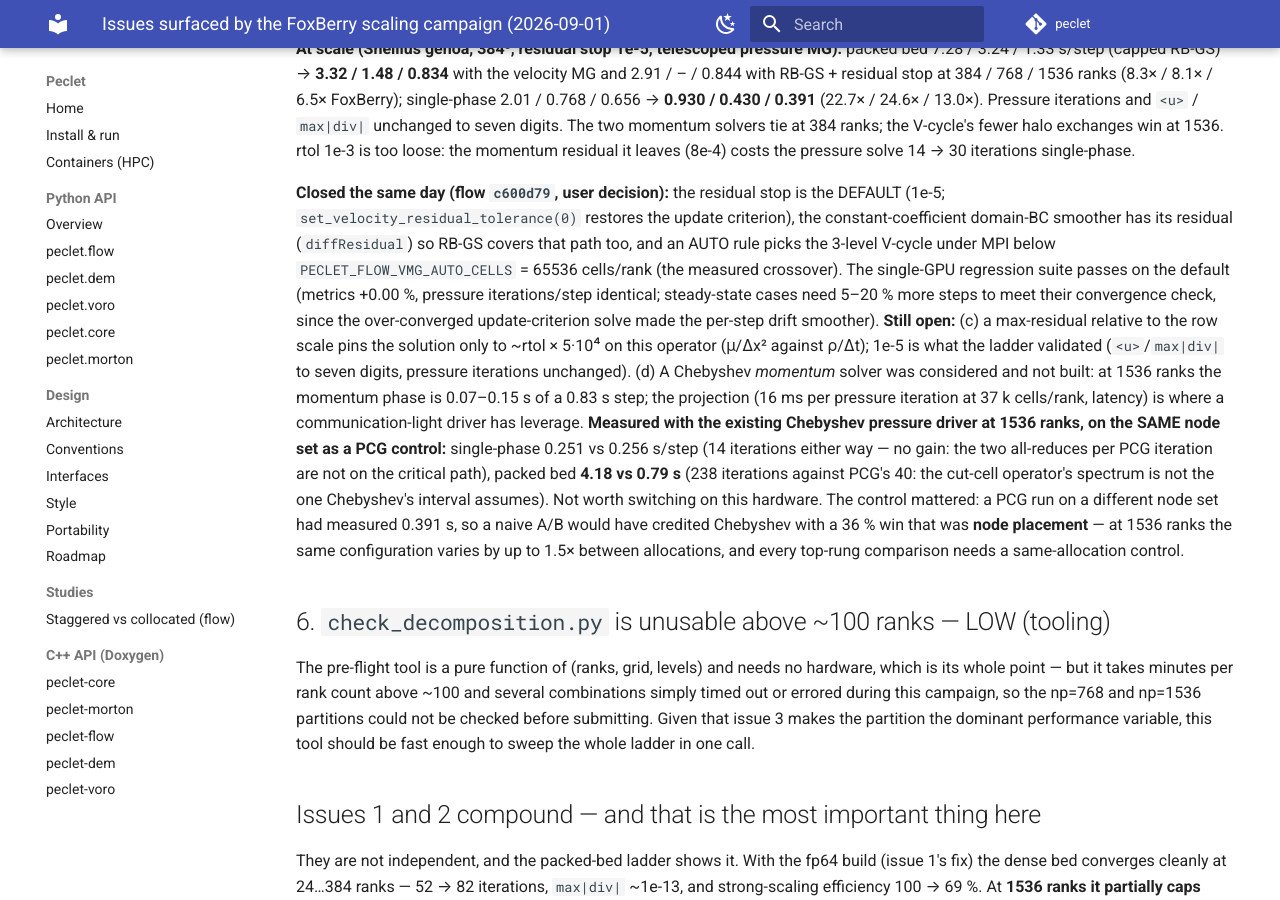
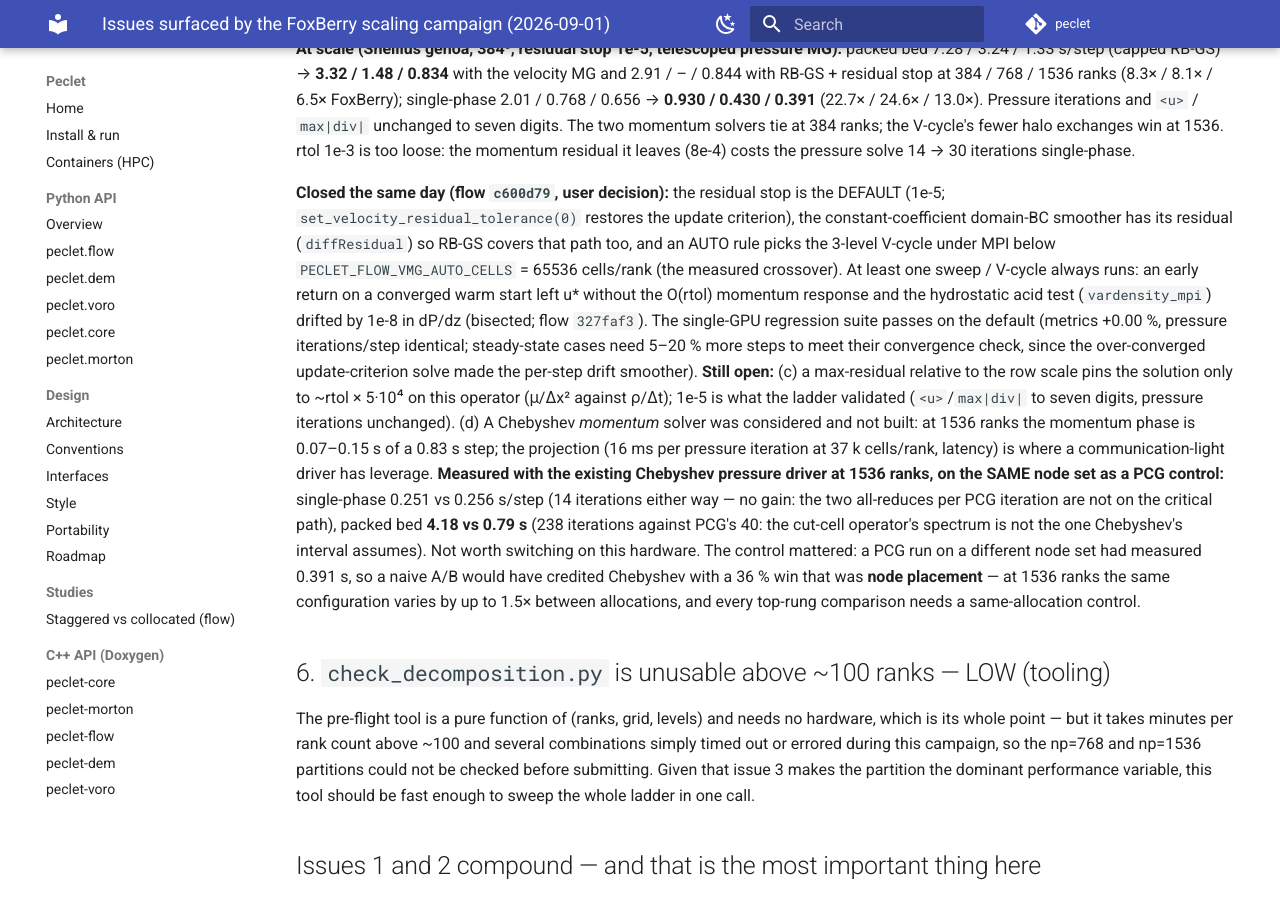
Before and after one commit to computational-chemical-engineering/peclet, an MkDocs documentation site: the page built from docs/SCALING_ISSUES.md, in a window 1280 px wide and 900 px high, scrolled down 4871 px. Built offline with MkDocs 1.6.1 and Material for MkDocs 9.7.7, drawn with Linux system fonts in a browser that asks for light colours; comment, search, counter and statistics services are not loaded.

Commit message:
docs(SCALING_ISSUES): residual stop -- no early return (hydrostatic acid test)
Co-Authored-By: Claude Fable 5.1 <noreply@anthropic.com>
Claude-Session: https://claude.ai/code/session_011ro1pkvSwfqxh3e7JxTedi

```diff
--- a/docs/SCALING_ISSUES.md
+++ b/docs/SCALING_ISSUES.md
@@ -220,8 +220,10 @@ momentum residual it leaves (8e-4) costs the pressure solve 14 → 30 iterations
 `set_velocity_residual_tolerance(0)` restores the update criterion), the constant-coefficient
 domain-BC smoother has its residual (`diffResidual`) so RB-GS covers that path too, and an AUTO
 rule picks the 3-level V-cycle under MPI below `PECLET_FLOW_VMG_AUTO_CELLS` = 65536 cells/rank
-(the measured crossover). The single-GPU regression suite passes on the default (metrics +0.00 %, pressure iterations/step
-identical; steady-state cases need 5–20 % more steps to meet their convergence check, since the
+(the measured crossover). At least one sweep / V-cycle always runs: an early return on a converged warm start left u*
+without the O(rtol) momentum response and the hydrostatic acid test (`vardensity_mpi`) drifted
+by 1e-8 in dP/dz (bisected; flow `327faf3`). The single-GPU regression suite passes on the
+default (metrics +0.00 %, pressure iterations/step identical; steady-state cases need 5–20 % more steps to meet their convergence check, since the
 over-converged update-criterion solve made the per-step drift smoother). **Still open:** (c) a
 max-residual relative to the row scale pins the
 solution only to ~rtol × 5·10⁴ on this operator (μ/Δx² against ρ/Δt); 1e-5 is what the ladder
```
